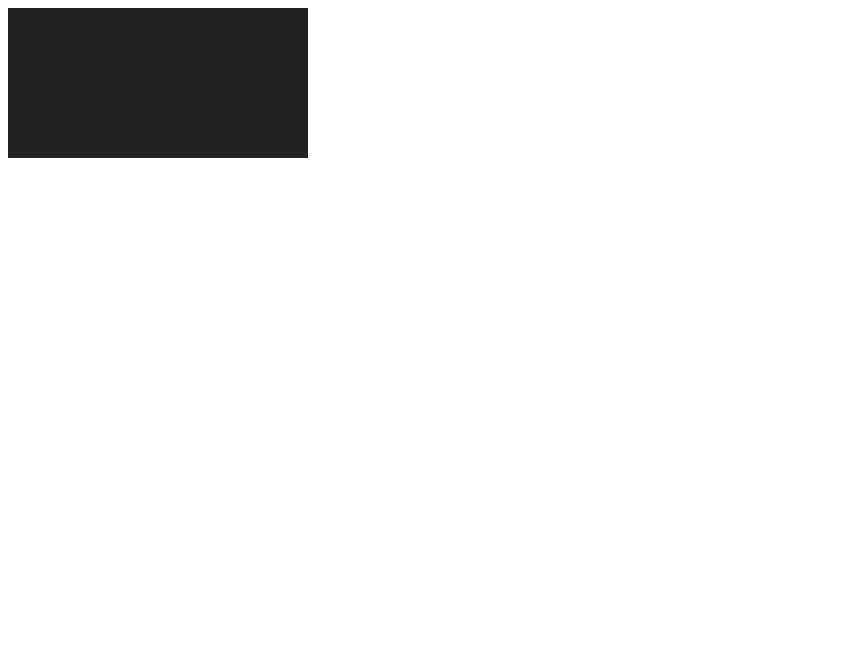
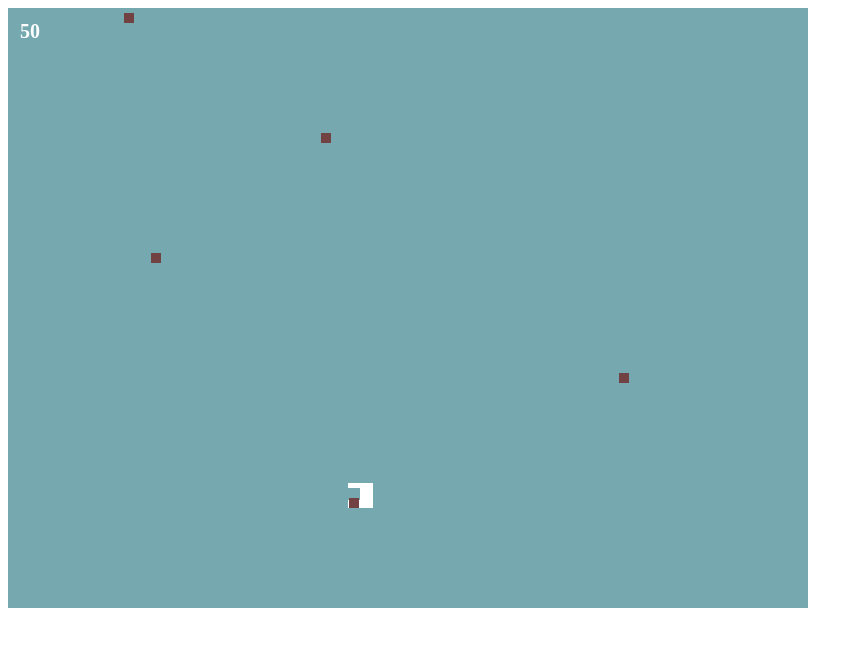
Before and after one commit to ahenrikson0582/game, a website: page index.html in a window 1280 px wide. Shown: the whole page, without its empty margins (0-863 px from the left). Drawn offline with Linux system fonts and the light colour scheme; files that its build step writes are made by us from their sources.

Commit message:
Finished

```diff
--- a/index.html
+++ b/index.html
@@ -9,6 +9,8 @@
     <link href="favicon.ico" rel="icon" type="image/x-icon" />
   </head>
   <body>
+    <!-- 5.  Add a preset score div to the HTML page-->
+    <div id="score">0</div>
     <canvas id="canvas"></canvas>
     <script src="dist/js/main.js"></script>
   </body>
--- a/src/js/main.js
+++ b/src/js/main.js
@@ -0,0 +1,183 @@
+var game = (function(){
+  var canvas = document.getElementById('canvas');
+  var ctx = canvas.getContext('2d');
+
+  var player = {
+    x:0,
+    y:475,
+    h: 25,
+    w: 25,
+    fill: '#fff',
+    dir: 'right',
+    speed: 5
+  }
+
+  var spawn = {
+    x: 50,
+    y: 0,
+    h: 10,
+    w: 10,
+    fill: '#724141',
+    speed: 5
+  }
+
+  var spawns = {}
+
+  var spawner = null;
+
+  var animation  = null;
+
+  var gameOver = false;
+
+  var score = 0;
+
+
+  function launchSpawns(){
+    spawner = setInterval(()=>{
+      //Use psuedo-random strings to name the new spawns
+      var text = "";
+      var possible = "abcdefghijklmnopqrstuvwxyz";
+
+      for (var i = 0; i < 10; i++){
+        text += possible.charAt(Math.floor(Math.random() * possible.length));
+      }
+
+      spawns[text] = {
+        x:Math.floor(Math.random()*canvas.width),
+        y:spawn.y,
+        h:spawn.h,
+        w:spawn.w,
+        fill:spawn.fill,
+        speed:5,
+      }
+
+    },400);
+  }
+
+  function moveSpawns(){
+
+    if(Object.keys(spawns).length>0){
+      for(let spawn in spawns){
+
+        if(spawns[spawn].y<=canvas.height){
+
+
+          ctx.fillStyle = spawns[spawn].fill;
+
+
+          ctx.save();
+
+          ctx.clearRect(
+            spawns[spawn].x-1,
+            spawns[spawn].y-spawns[spawn].speed,
+            spawns[spawn].w+2,
+            spawns[spawn].h+2
+          );
+
+          ctx.fillRect(
+            spawns[spawn].x,
+            spawns[spawn].y = (spawns[spawn].y+spawns[spawn].speed),
+            spawns[spawn].w,
+            spawns[spawn].h
+          );
+
+          ctx.restore();
+
+          if (
+            player.x < spawns[spawn].x + spawns[spawn].w &&
+            spawns[spawn].x > player.x && spawns[spawn].x < (player.x + player.w) &&
+            player.y < spawns[spawn].y + spawns[spawn].h &&
+            player.y + player.h > spawns[spawn].y
+          ){
+            gameOver = true;
+            cancelAnimationFrame(animation);
+            clearInterval(spawner);
+          }
+
+        }else{
+          score = score + 10;
+          document.getElementById('score').innerHTML = score;
+          delete spawns[spawn];
+        }
+      }
+    }
+  }
+
+  function movePlayer(){
+    ctx.fillStyle=player.fill;
+
+    if(player.dir === 'right'){
+
+      ctx.clearRect(
+        player.x-player.speed,
+        player.y-1,
+        player.w+2,
+        player.h+2
+      );
+
+      ctx.fillRect(
+        player.x = (player.x + player.speed),
+        player.y,
+        player.w,
+        player.h
+      );
+
+      if((player.x + player.w) >= canvas.width){
+        player.dir = 'left';
+      }
+
+    }else{
+
+      ctx.clearRect(
+        player.x+player.speed,
+        player.y-1,
+        player.w+2,
+        player.h+2
+      );
+
+      ctx.fillRect(
+        player.x = (player.x - player.speed),
+        player.y,
+        player.w,
+        player.h
+      );
+
+      if(player.x <= 0){
+        player.dir = 'right';
+      }
+    }
+  }
+
+  function animate(){
+    movePlayer();
+    moveSpawns();
+    if(gameOver===false){
+      animation = window.requestAnimationFrame(animate.bind(animation));
+    }
+  }
+
+  return {
+
+    changeDirection: function(){
+      if(player.dir === 'left'){
+        player.dir = 'right';
+      }else if(player.dir === 'right'){
+        player.dir = 'left';
+      }
+    },
+
+    init: function(){
+      canvas.height = 600;
+      canvas.width = 800;
+
+      launchSpawns();
+      animate();
+    }
+  }
+})();
+
+game.init();
+
+window.addEventListener('keyup', function(){
+  game.changeDirection();
+});
--- a/src/scss/main.scss
+++ b/src/scss/main.scss
@@ -1,3 +1,14 @@
 canvas {
-  background: #222;
+  background: #76A8B0;
 }
+
+/* 4. Over lay the score on the top left corner of the canvas.*/
+#score {
+  position: absolute;
+  top: 20px;
+  left: 20px;
+  z-index: 100;
+  font-weight: bold;
+  font-size: 20px;
+  color: #fff;
+}
```
Also changed, not shown: dist/css/main.css, dist/css/main.min.css, dist/js/main.js, dist/js/main.min.js.
